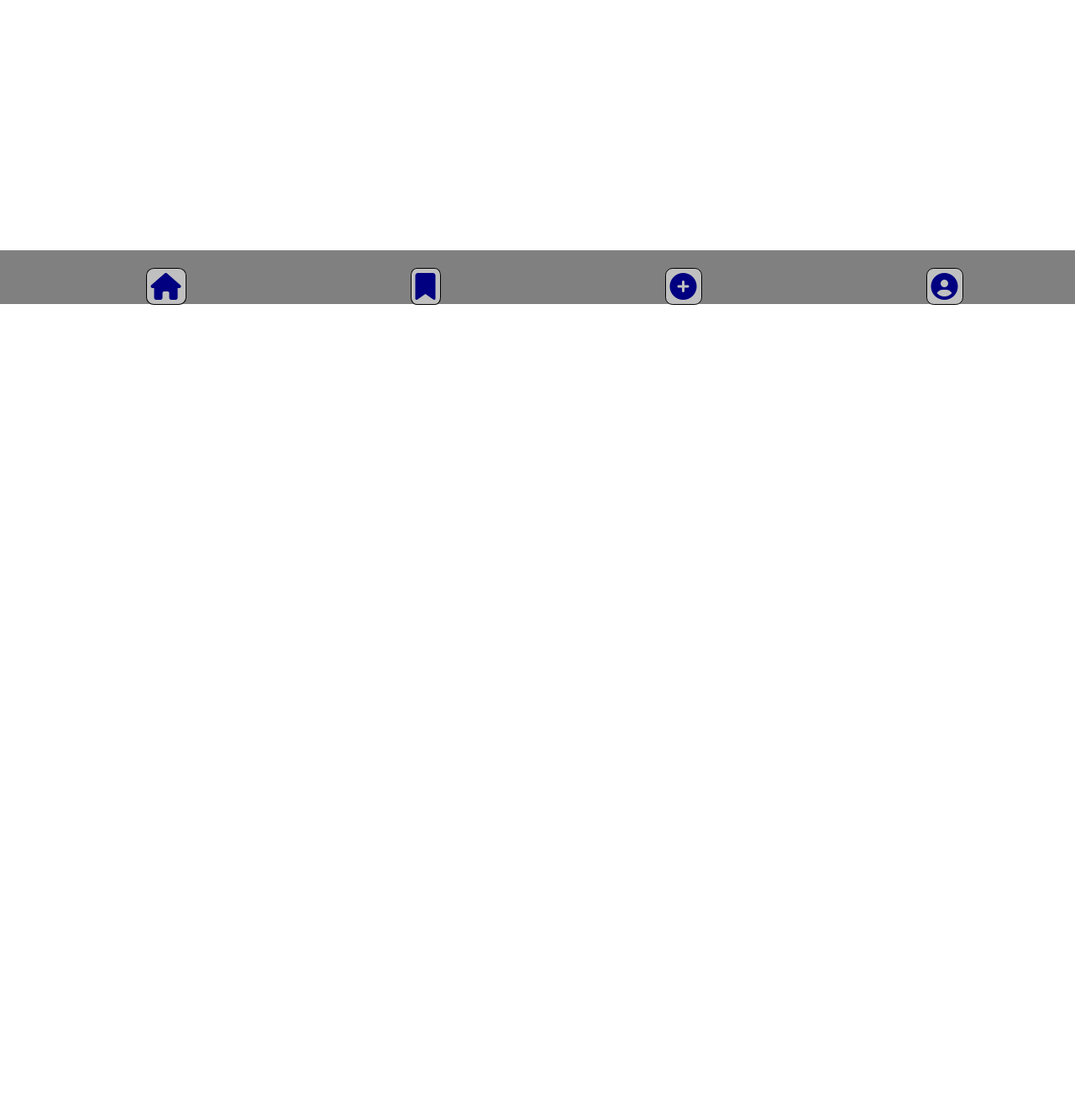
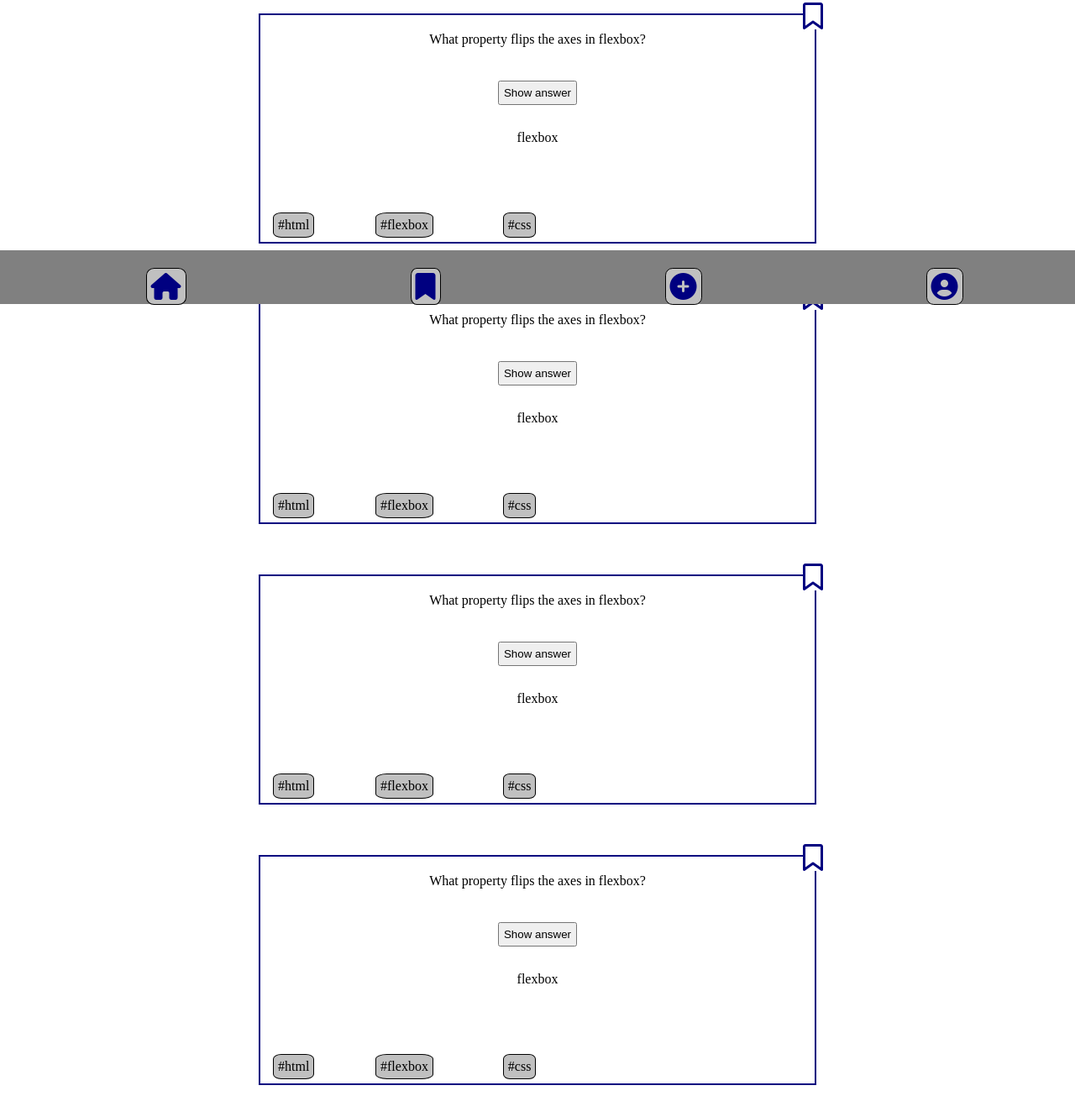
Before and after one commit to MateLoncar/quiz-app, a plain HTML site: page index.html in a window 1280 px wide. Shown: the part 438-1768 px from the top of the page at 84% size. Before the commit the page ends 800 px from the top, so only its background shows below. Drawn offline with Linux system fonts and the light colour scheme.

Commit message:
bookmark page done

```diff
--- a/index.html
+++ b/index.html
@@ -34,6 +34,86 @@
           <li class="css">#css</li>
         </ul>
       </div>
+
+      <div class="question-card">
+        <i
+          class="bookmark-icon fa-2x fa-regular navy-color fa-bookmark"
+          data-js="bookmark-icon"
+        ></i>
+
+        <div class="question">What property flips the axes in flexbox?</div>
+
+        <div class="show-answer">
+          <button class="answerbtn" data-js="show-answer">Show answer</button>
+          <div class="show-answer" data-js="answer-element">flexbox</div>
+        </div>
+
+        <ul class="tags">
+          <li class="html">#html</li>
+          <li class="flexbox">#flexbox</li>
+          <li class="css">#css</li>
+        </ul>
+      </div>
+
+      <div class="question-card">
+        <i
+          class="bookmark-icon fa-2x fa-regular navy-color fa-bookmark"
+          data-js="bookmark-icon"
+        ></i>
+
+        <div class="question">What property flips the axes in flexbox?</div>
+
+        <div class="show-answer">
+          <button class="answerbtn" data-js="show-answer">Show answer</button>
+          <div class="show-answer" data-js="answer-element">flexbox</div>
+        </div>
+
+        <ul class="tags">
+          <li class="html">#html</li>
+          <li class="flexbox">#flexbox</li>
+          <li class="css">#css</li>
+        </ul>
+      </div>
+
+      <div class="question-card">
+        <i
+          class="bookmark-icon fa-2x fa-regular navy-color fa-bookmark"
+          data-js="bookmark-icon"
+        ></i>
+
+        <div class="question">What property flips the axes in flexbox?</div>
+
+        <div class="show-answer">
+          <button class="answerbtn" data-js="show-answer">Show answer</button>
+          <div class="show-answer" data-js="answer-element">flexbox</div>
+        </div>
+
+        <ul class="tags">
+          <li class="html">#html</li>
+          <li class="flexbox">#flexbox</li>
+          <li class="css">#css</li>
+        </ul>
+      </div>
+
+      <div class="question-card">
+        <i
+          class="bookmark-icon fa-2x fa-regular navy-color fa-bookmark"
+          data-js="bookmark-icon"
+        ></i>
+
+        <div class="question">What property flips the axes in flexbox?</div>
+
+        <div class="show-answer">
+          <button class="answerbtn" data-js="show-answer">Show answer</button>
+          <div class="show-answer" data-js="answer-element">flexbox</div>
+        </div>
+
+        <ul class="tags">
+          <li class="html">#html</li>
+          <li class="flexbox">#flexbox</li>
+          <li class="css">#css</li>
+        </ul>
+      </div>
     </div>
 
     <footer class="footer-div">
@@ -45,17 +125,17 @@
             ></a>
           </li>
           <li>
-            <a href="/components/html/bookmark.html"
+            <a href="bookmark.html"
               ><i class="navy-color fa-solid fa-2x fa-bookmark"></i
             ></a>
           </li>
           <li>
-            <a href="/components/html/form.html">
+            <a href="form.html">
               <i class="navy-color fa-solid fa-2x fa-circle-plus"></i>
             </a>
           </li>
           <li>
-            <a href="/components/html/profile.html"
+            <a href="profile.html"
               ><i class="navy-color fa-solid fa-2x fa-circle-user"></i
             ></a>
           </li>
```
Also changed, not shown: bookmark.html (added, +66 -0 lines).
